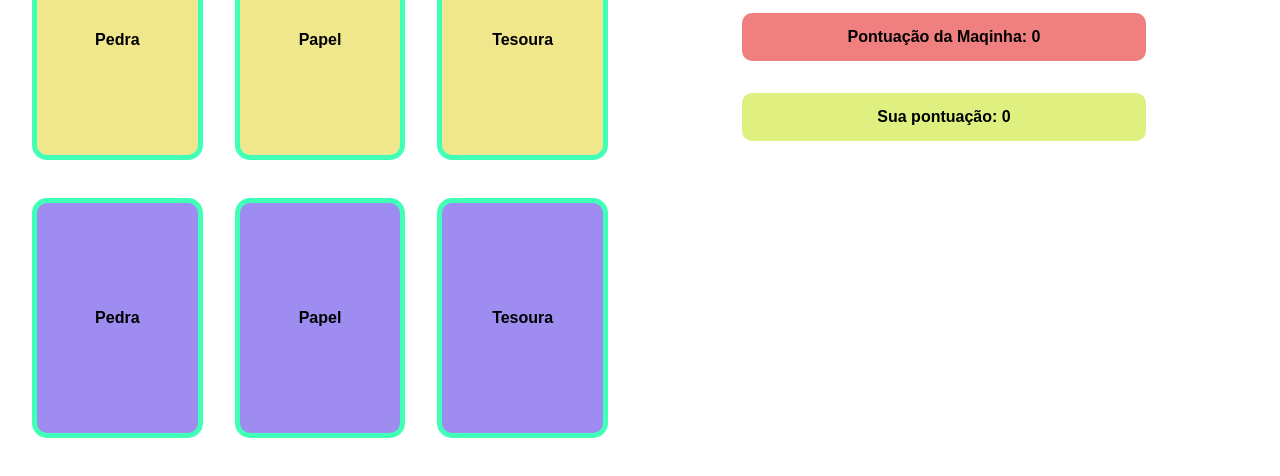
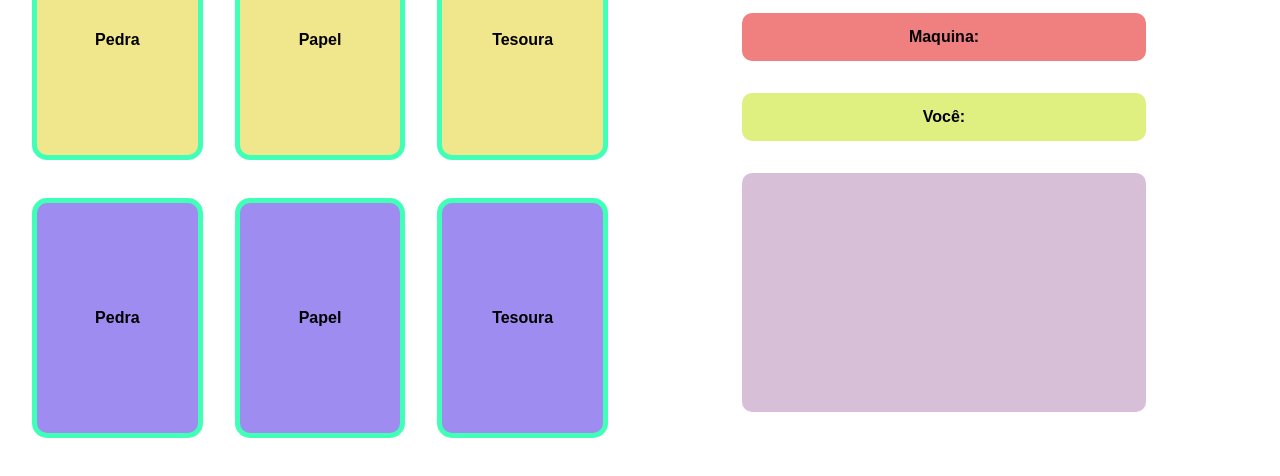
Before and after one commit to Richard-Gabriel68/Pedra-papel-tesoura, a plain HTML site: page index.html in a window 1280 px wide. Shown: the part 96-572 px from the top of the page. Drawn offline with Linux system fonts and the light colour scheme.

Commit message:
Modificação no sistema de pontuação e adição da parte DECISION

```diff
--- a/index.html
+++ b/index.html
@@ -31,8 +31,9 @@
 
         <aside>
             <h2>Pontuação:</h2>
-            <div class="scoreBot">Pontuação da Maqinha: 0</div>
-            <div class="scorePlayer">Sua pontuação: 0</div>
+            <div class="scoreBot">Maquina:  </div>
+            <div class="scorePlayer">Você:  </div>
+            <div class="decision"></div>
         </aside>
     </main>
 
--- a/script.js
+++ b/script.js
@@ -5,6 +5,7 @@ function start(n)
     let tesoura = document.querySelector('te');
     let scoreBot = document.querySelector('.scoreBot');
     let scorePlayer = document.querySelector('.scorePlayer');
+    let decision = document.querySelector('.decision');
     let lista = [pedra, papel, tesoura];
     let rival = lista[Math.floor(Math.random() * lista.length)];
     let pontosB = 0;
@@ -15,21 +16,21 @@ function start(n)
         switch (rival)
         {
             case pedra:
-                console.log('Empate!');
+                decision.innerHTML = 'Empate';
                 pontosB++;
                 pontosP++;
-                scoreBot.innerHTML = `Pontuação da Maqinha: ${pontosB}`;
-                scorePlayer.innerHTML = `Sua pontuação: ${pontosP}`;
+                scoreBot.innerHTML += '  |  ';
+                scorePlayer.innerHTML += '  |  ';
             break;
             case papel:
-                console.log('Perdeu!');
+                decision.innerHTML = 'Perdeu!';
                 pontosB++;
-                scoreBot.innerHTML = `Pontuação da Maqinha: ${pontosB}`;
+                scoreBot.innerHTML += '  |  ';
             break;
             case tesoura:
-                console.log('Ganhou!!');
+                decision.innerHTML = 'Ganhou!';
                 pontosP++;
-                scorePlayer.innerHTML = `Sua pontuação: ${pontosP}`;
+                scorePlayer.innerHTML += '  |  ';
             break;
         }
 
@@ -39,21 +40,21 @@ function start(n)
         switch (rival)
         {
             case pedra:
-                console.log('Ganhou!');
+                decision.innerHTML = 'Ganhou!';
                 pontosP++;
-                scorePlayer.innerHTML = `Sua pontuação: ${pontosP}`;
+                scorePlayer.innerHTML += '  |  ';
             break;
             case papel:
-                console.log('empate');
+                decision.innerHTML = 'Empate';
                 pontosB++;
                 pontosP++;
-                scoreBot.innerHTML = `Pontuação da Maqinha: ${pontosB}`;
-                scorePlayer.innerHTML = `Sua pontuação: ${pontosP}`;
+                scoreBot.innerHTML += '  |  ';
+                scorePlayer.innerHTML += '  |  ';
             break;
             case tesoura:
-                console.log('Perdeu!');
+                decision.innerHTML = 'Perdeu!';
                 pontosB++;
-                scoreBot.innerHTML = `Pontuação da Maqinha: ${pontosB}`;
+                scoreBot.innerHTML += '  |  ';
             break;
         }
     }
@@ -62,21 +63,21 @@ function start(n)
         switch (rival)
         {
             case pedra:
-                console.log('Perdeu!');
+                decision.innerHTML = 'Perdeu!';
                 pontosB++;
-                scoreBot.innerHTML = `Pontuação da Maqinha: ${pontosB}`;
+                scoreBot.innerHTML += '  |  ';
             break;
             case papel:
-                console.log('Ganhou!');
+                decision.innerHTML = 'Ganhou!';
                 pontosP++;
-                scorePlayer.innerHTML = `Sua pontuação: ${pontosP}`;
+                scorePlayer.innerHTML += '  |  ';
             break;
             case tesoura:
-                console.log('Empate!');
+                decision.innerHTML = 'Empate';
                 pontosB++;
                 pontosP++;
-                scoreBot.innerHTML = `Pontuação da Maqinha: ${pontosB}`;
-                scorePlayer.innerHTML = `Sua pontuação: ${pontosP}`;
+                scoreBot.innerHTML += '  |  ';
+                scorePlayer.innerHTML += '  |  ';
             break;
         }
     }
--- a/style.css
+++ b/style.css
@@ -35,6 +35,8 @@ main .bot-cards .card
     align-items: center;
     justify-content: center;
     font-weight: bold;
+    transform-style: preserve-3d;
+    transition: all ease 0.5s
 }
 main .player-cards
 {
@@ -90,3 +92,16 @@ main aside .scorePlayer
     text-align: center;
     font-weight: bold;
 }
+main aside .decision
+{
+    width: 60%;
+    margin: 1rem 0;
+    background-color: thistle;
+    height: 100%;
+    border-radius: 10px;
+    display: flex;
+    align-items: center;
+    justify-content: center;
+    font-size: 40px;
+    font-weight: bold;
+}
```
